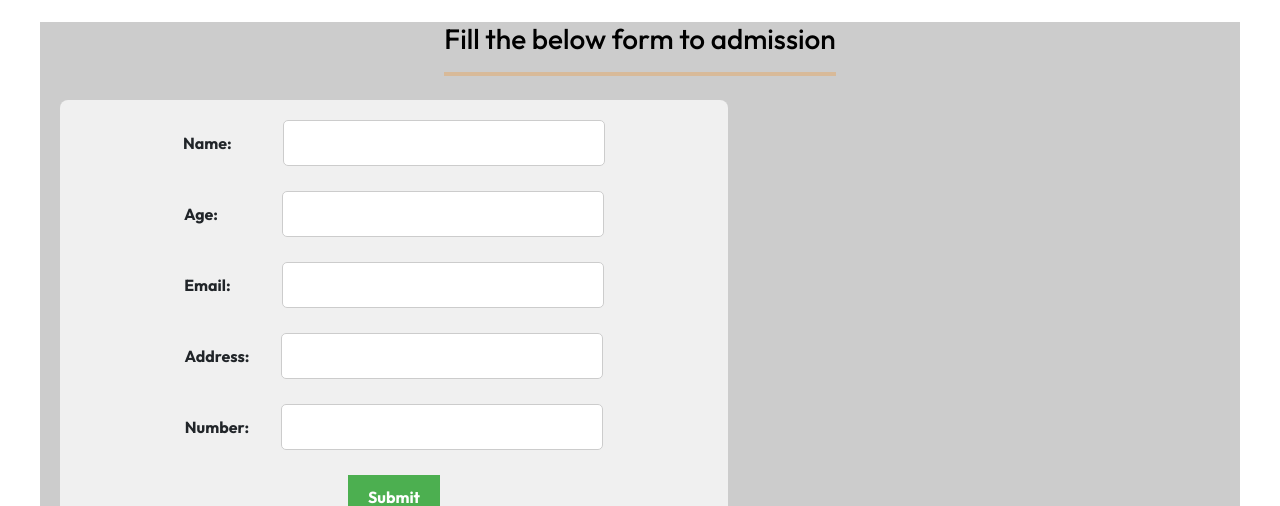
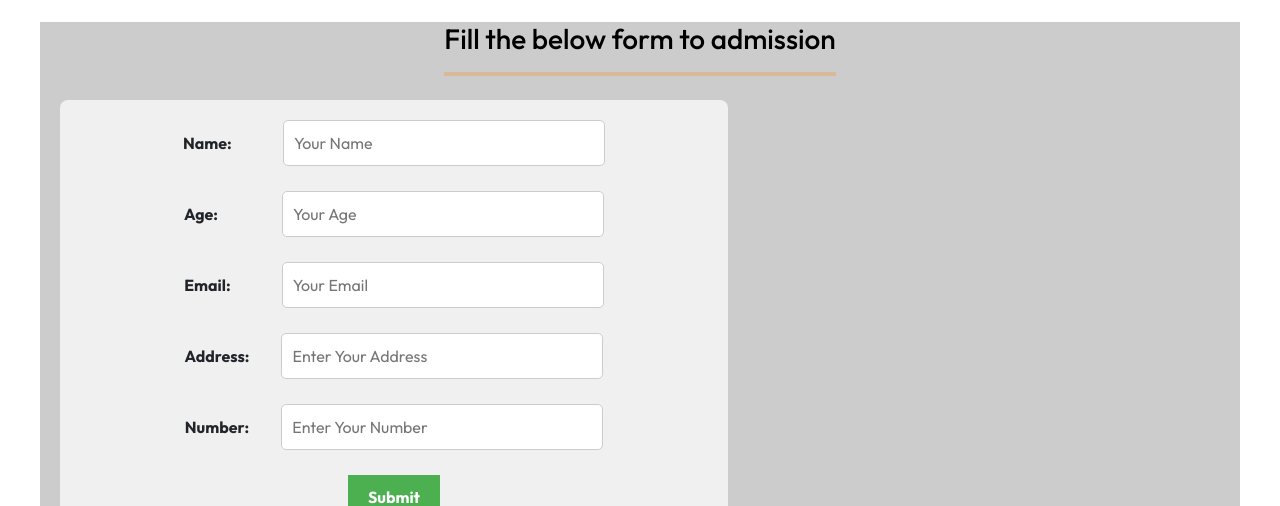
Before and after one commit to parusharam1425/amps_College_Web, a React (Create React App) app: page /admissions in a window 1280 px wide. Shown: the part 1141-1647 px from the top of the page. Built offline with nearby package versions, Linux system fonts and the light colour scheme.

Commit message:
Form Updated

```diff
--- a/src/routes/Admissions.js
+++ b/src/routes/Admissions.js
@@ -170,6 +170,7 @@ const Admissions = () => {
                 id="name"
                 className='inpl'
                 name="name"
+                placeholder='Your Name'
                 value={formData.name}
                 onChange={handleChange}
                 required
@@ -184,6 +185,7 @@ const Admissions = () => {
                 type="number"
                 id="age"
                 name="age"
+                placeholder='Your Age'
                 className='inpla'
                 value={formData.age}
                 onChange={handleChange}
@@ -200,6 +202,7 @@ const Admissions = () => {
                 type="email"
                 id="email"
                 name="email"
+                placeholder='Your Email'
                 className='inpl'
                 value={formData.email}
                 onChange={handleChange}
@@ -216,6 +219,7 @@ const Admissions = () => {
                 type="text"
                 id="address"
                 name="address"
+                placeholder='Enter Your Address'
                 className='inp'
                 value={formData.address}
                 required
@@ -233,6 +237,7 @@ const Admissions = () => {
                 className='inp'
                 id="phoneNumber"
                 name="phoneNumber"
+                placeholder='Enter Your Number'
                 value={formData.phoneNumber}
                 onChange={handleChange}
                 required
```
